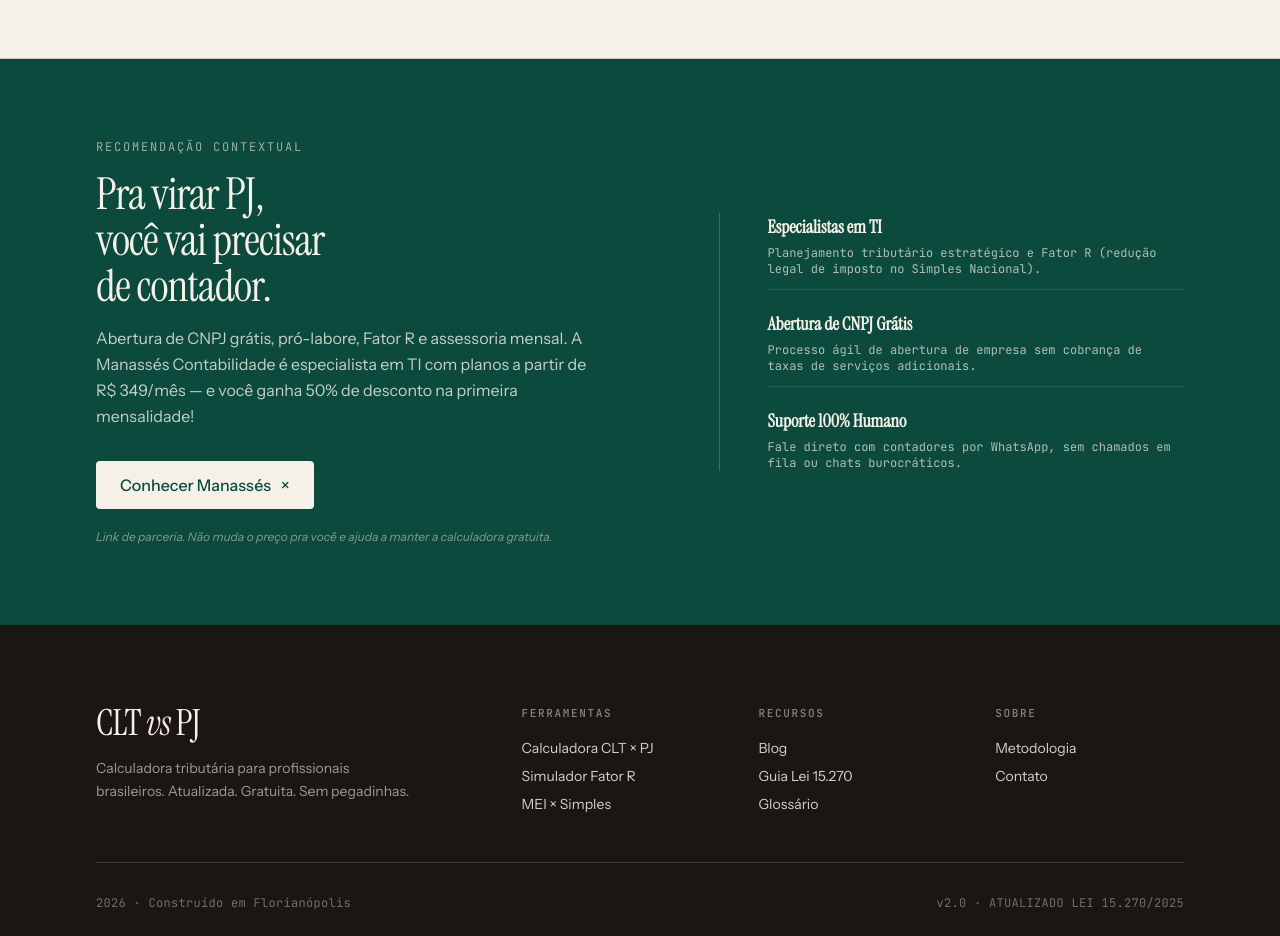
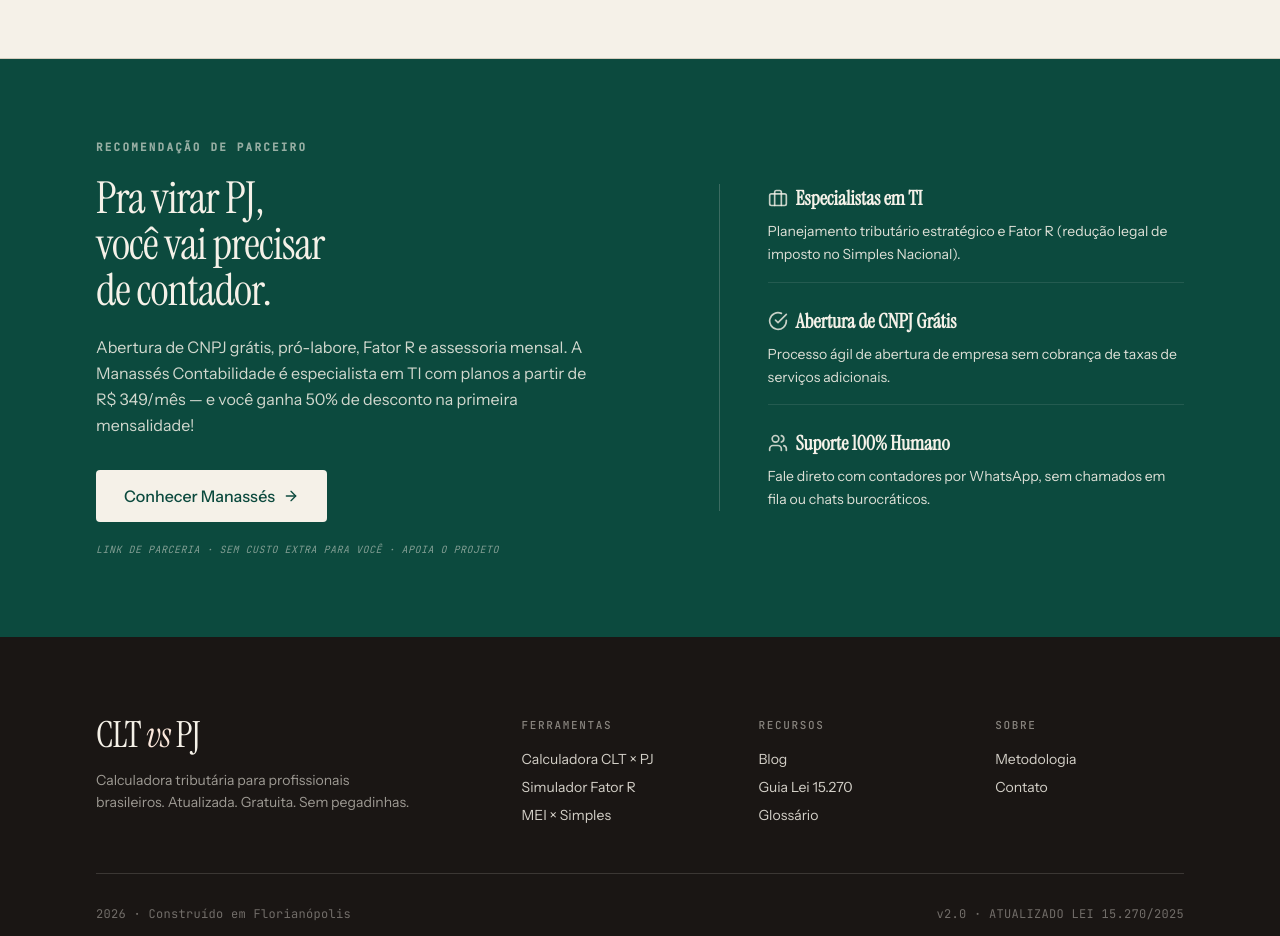
Before and after one commit to RodVerruck/cltvspj, a Next.js app: page / in a window 1280 px wide. Shown: the part 1760-2696 px from the top of the page. Built offline with nearby package versions, Linux system fonts and the light colour scheme; no server answers.

Commit message:
feat: initialize CLT vs PJ calculator landing page and learning log

```diff
--- a/src/pages/index.js
+++ b/src/pages/index.js
@@ -1,6 +1,6 @@
 import React, { useState } from 'react';
 import Head from 'next/head';
-import { Calculator, TrendingUp, CheckCircle, AlertCircle, DollarSign, ArrowRight, Briefcase, Info } from 'lucide-react';
+import { Calculator, TrendingUp, CheckCircle, AlertCircle, DollarSign, ArrowRight, Briefcase, Info, Users } from 'lucide-react';
 import Header from '../components/Header';
 import Footer from '../components/Footer';
 import AdSense from '../components/AdSense';
@@ -365,44 +365,53 @@
 
         {/* Conditional CTA for PJ > CLT */}
         {pj.net > clt.net && (
-        <section className="py-16 md:py-20 bg-money text-paper">
+        <section className="py-16 md:py-20 bg-money text-paper animate-fade-in">
               <div className="max-w-6xl mx-auto px-6 md:px-8">
                   <div className="grid md:grid-cols-[1.2fr_1fr] gap-10 md:gap-16 items-center">
                     <div>
-                      <div className="font-mono text-xs uppercase tracking-[0.15em] text-paper/60 mb-4">
-                        Recomendação contextual
+                      <div className="font-mono text-[11px] uppercase tracking-[0.2em] text-paper/60 mb-5 font-bold">
+                        Recomendação de Parceiro
                       </div>
-                      <h3 className="font-display text-4xl md:text-[44px] leading-[1.05] tracking-editorial mb-4">
+                      <h3 className="font-display text-4xl md:text-[44px] leading-[1.05] tracking-editorial mb-5">
                         Pra virar PJ,<br />você vai precisar<br />de contador.
                       </h3>
-                      <p className="text-base leading-relaxed text-paper/80 mb-8 max-w-lg">
+                      <p className="text-base leading-relaxed text-paper/85 mb-8 max-w-lg font-sans">
                         Abertura de CNPJ grátis, pró-labore, Fator R e assessoria mensal. A Manassés Contabilidade é especialista em TI com planos a partir de R$ 349/mês — e você ganha 50% de desconto na primeira mensalidade!
                       </p>
                       <a
                         href="/go/manasses"
                         rel="sponsored nofollow"
-                        className="inline-flex items-center gap-2.5 bg-paper text-money hover:bg-hot hover:text-paper px-6 py-3 rounded font-medium transition-all"
+                        className="group inline-flex items-center gap-2 bg-[#f5f1e8] text-[#0c4a3e] hover:bg-white px-7 py-3.5 rounded font-medium transition-all duration-300 hover:shadow-[0_10px_30px_rgba(0,0,0,0.15)]"
                       >
                         Conhecer Manassés
-                        <span>×</span>
+                        <ArrowRight className="w-4 h-4 transition-transform duration-300 group-hover:translate-x-1" />
                       </a>
-                      <p className="text-xs text-paper/50 mt-5 italic">
-                        Link de parceria. Não muda o preço pra você e ajuda a manter a calculadora gratuita.
+                      <p className="text-[10px] text-paper/50 mt-5 italic font-mono uppercase tracking-wider">
+                        Link de parceria · Sem custo extra para você · Apoia o projeto
                       </p>
                     </div>
 
-                    <div className="flex flex-col gap-5 pl-0 md:pl-12 md:border-l border-paper/20">
-                      <div className="border-b border-paper/10 pb-3">
-                        <div className="font-display text-lg font-bold text-paper mb-1">Especialistas em TI</div>
-                        <div className="text-xs text-paper/70 font-mono">Planejamento tributário estratégico e Fator R (redução legal de imposto no Simples Nacional).</div>
+                    <div className="flex flex-col gap-6 pl-0 md:pl-12 md:border-l border-paper/20">
+                      <div className="border-b border-paper/10 pb-4">
+                        <div className="font-display text-xl font-bold text-paper mb-2 flex items-center gap-2">
+                          <Briefcase className="w-5 h-5 text-paper/80" />
+                          <span>Especialistas em TI</span>
+                        </div>
+                        <p className="text-sm text-paper/90 leading-relaxed font-sans">Planejamento tributário estratégico e Fator R (redução legal de imposto no Simples Nacional).</p>
                       </div>
-                      <div className="border-b border-paper/10 pb-3">
-                        <div className="font-display text-lg font-bold text-paper mb-1">Abertura de CNPJ Grátis</div>
-                        <div className="text-xs text-paper/70 font-mono">Processo ágil de abertura de empresa sem cobrança de taxas de serviços adicionais.</div>
+                      <div className="border-b border-paper/10 pb-4">
+                        <div className="font-display text-xl font-bold text-paper mb-2 flex items-center gap-2">
+                          <CheckCircle className="w-5 h-5 text-paper/80" />
+                          <span>Abertura de CNPJ Grátis</span>
+                        </div>
+                        <p className="text-sm text-paper/90 leading-relaxed font-sans">Processo ágil de abertura de empresa sem cobrança de taxas de serviços adicionais.</p>
                       </div>
                       <div>
-                        <div className="font-display text-lg font-bold text-paper mb-1">Suporte 100% Humano</div>
-                        <div className="text-xs text-paper/70 font-mono">Fale direto com contadores por WhatsApp, sem chamados em fila ou chats burocráticos.</div>
+                        <div className="font-display text-xl font-bold text-paper mb-2 flex items-center gap-2">
+                          <Users className="w-5 h-5 text-paper/80" />
+                          <span>Suporte 100% Humano</span>
+                        </div>
+                        <p className="text-sm text-paper/90 leading-relaxed font-sans">Fale direto com contadores por WhatsApp, sem chamados em fila ou chats burocráticos.</p>
                       </div>
                     </div>
                   </div>
```
Also changed, not shown: .ai_context/LEARNING_LOG.md.
